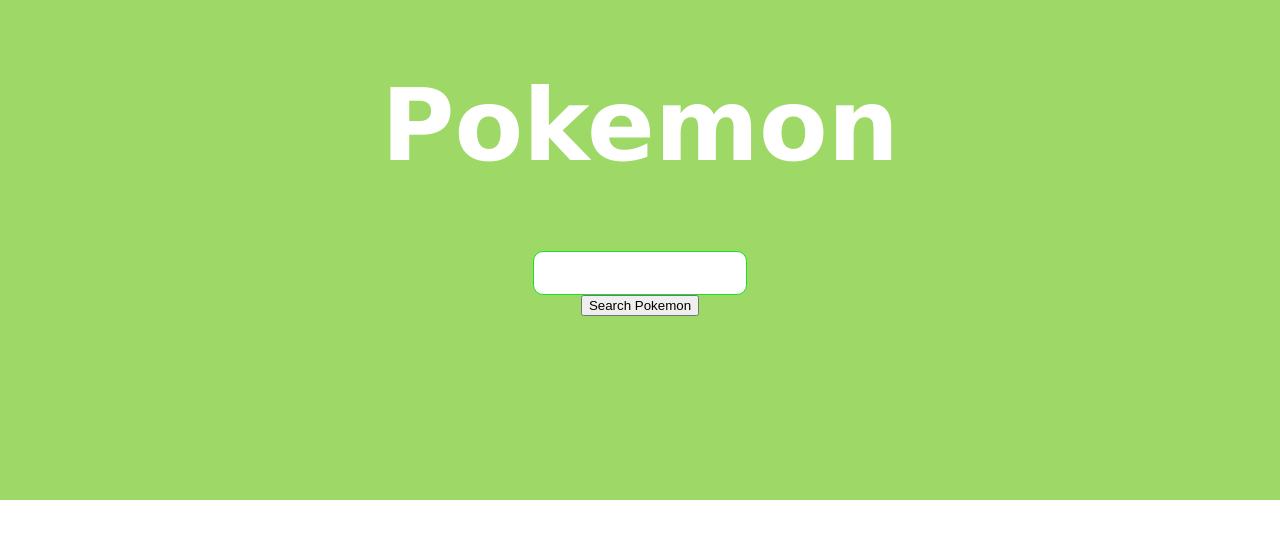
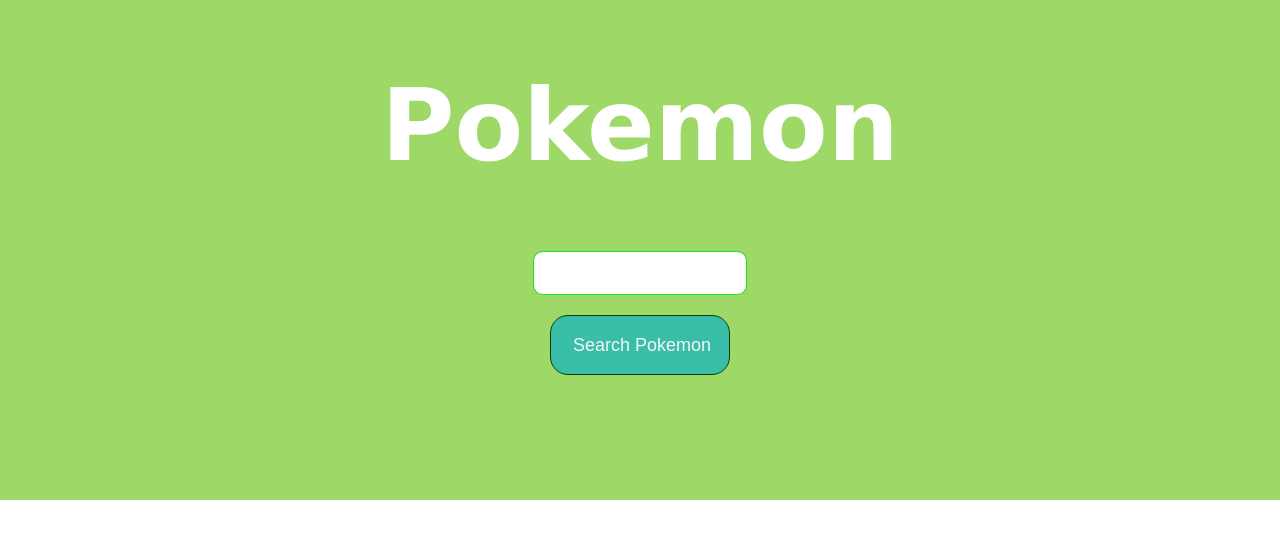
Before and after one commit to ValeSer/React-pokemon-app, a React (Create React App) app in the folder react-pokemon-app/: page / in a window 1280 px wide. Shown: the top 538 px of the page. Built offline with nearby package versions, Linux system fonts and the light colour scheme.

Commit message:
add style to button

```diff
--- a/react-pokemon-app/src/App.css
+++ b/react-pokemon-app/src/App.css
@@ -28,3 +28,15 @@
   font-size: 18px;
   padding-left: 10px;;
 }
+
+.TitleSection button {
+  width: 180px;
+  height: 60px;
+  margin: 20px;
+  border-radius: 18px;
+  border: 1px solid rgb(7, 64, 7);
+  font-size: 18px;
+  color: whitesmoke;
+  padding-left: 10px;
+  background-color: rgb(57, 190, 170);
+}
```
